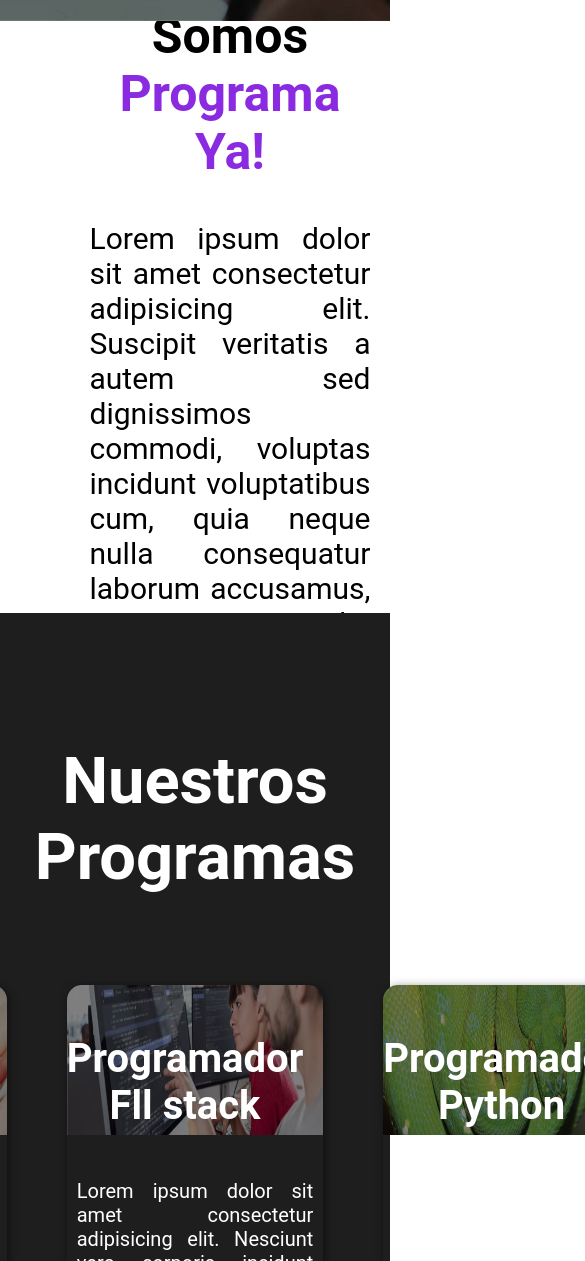
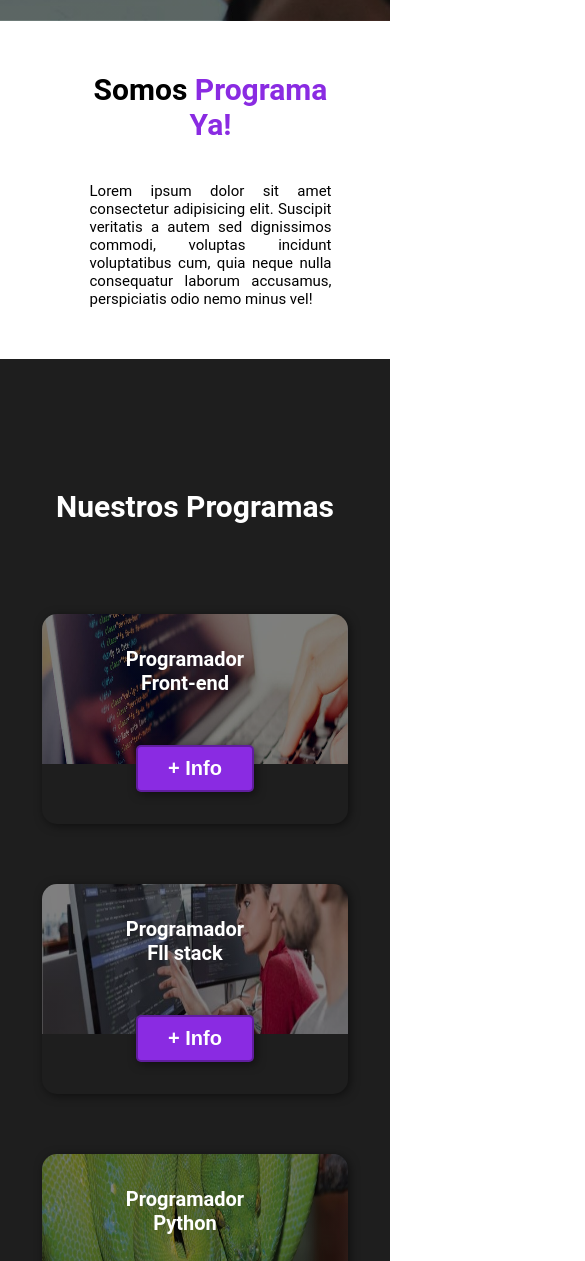
Before and after one commit to SamuelMunoz28/Pagina-Web-Programa-Ya, a plain HTML site: page index.html in a window 390 px wide. Shown: the part 739-2000 px from the top of the page, 585 px wide, since content can reach past the window. Drawn offline with Linux system fonts and the light colour scheme.

Commit message:
Responsive-Finalizado

```diff
--- a/index.html
+++ b/index.html
@@ -325,7 +325,7 @@
             font-size: 20px;
         }
         .quienes-somos{
-            height: 50vh;
+            height: 30vh;
         }
         .quienes-somos>img{
             overflow: hidden;
@@ -335,11 +335,107 @@
         }
         .quienes-somos-texto>h2{
             text-align: center;
+            font-size: 40px;
         }
         .quienes-somos-texto>p{
+            font-size: 20px;
+        }
+        .cards{
+            display: flex;
+            align-items: center;
+            justify-content: center;
+            width: 70%;
+            flex-wrap: wrap;
+            margin: auto;
+        }
+        .card{
+            display: flex;
+            justify-content: center;
+            align-items: center;
+            flex-direction: column;
+            height: 210px;
+
+        }
+        .card>p{
+            overflow: hidden;
+        }
+        .card>button{
+            margin: auto;
+
+
+        }
+        .nuestros-programas>h2{
+            font-size: 40px;
+        }
+        .card>h3{
             font-size: 30px;
         }
+        .listo-programar h2{
+            font-size: 50px;
         }
+        .listo-programar button{
+            font-size:19px;
+        }
+        @media (max-width:500px){
+
+            nav{
+                display: flex;
+                flex-direction: column;
+                align-items: center;
+                justify-content: center;
+                padding: 10px 0 10px 0;
+            }
+
+            .section-imagen>h1{
+                font-size: 40px;
+            }
+
+        .button-class {
+            font-size: 20px;
+        }
+        .quienes-somos{
+            margin-left: 0;
+            padding-right: 39px;
+            height: 20vh;
+        }
+
+        .quienes-somos-texto>h2{
+            text-align: center;
+            font-size: 30px;
+        }
+        .quienes-somos-texto>p{
+            font-size: 15px;
+            padding-bottom: 50px;
+        }
+
+        .nuestros-programas>h2{
+            font-size:30px;
+
+        }
+        .cards{
+            width: 100%;
+        }
+        .card>h3{
+            font-size:20px;
+            text-align: center;
+        }
+        .listo-programar h2{
+            font-size: 50px;
+        }
+        .section-datos{
+            width: 25%;
+            margin: auto;
+
+        }
+        .section-datos>img{
+            overflow: hidden;
+        }
+        .section-letras li{
+            font-size: 20px;
+            text-align: justify;
+        }
+        }
+    }
     </style>
 </head>
 
```
